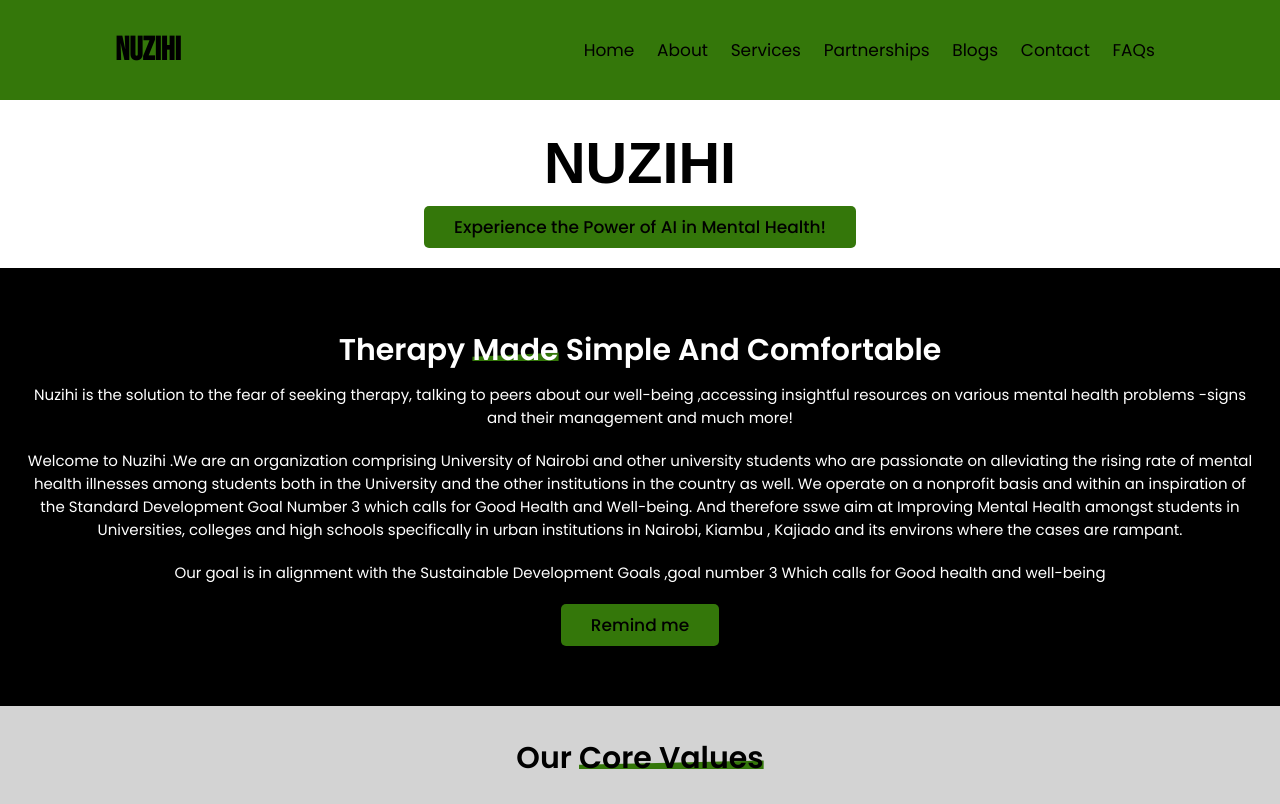
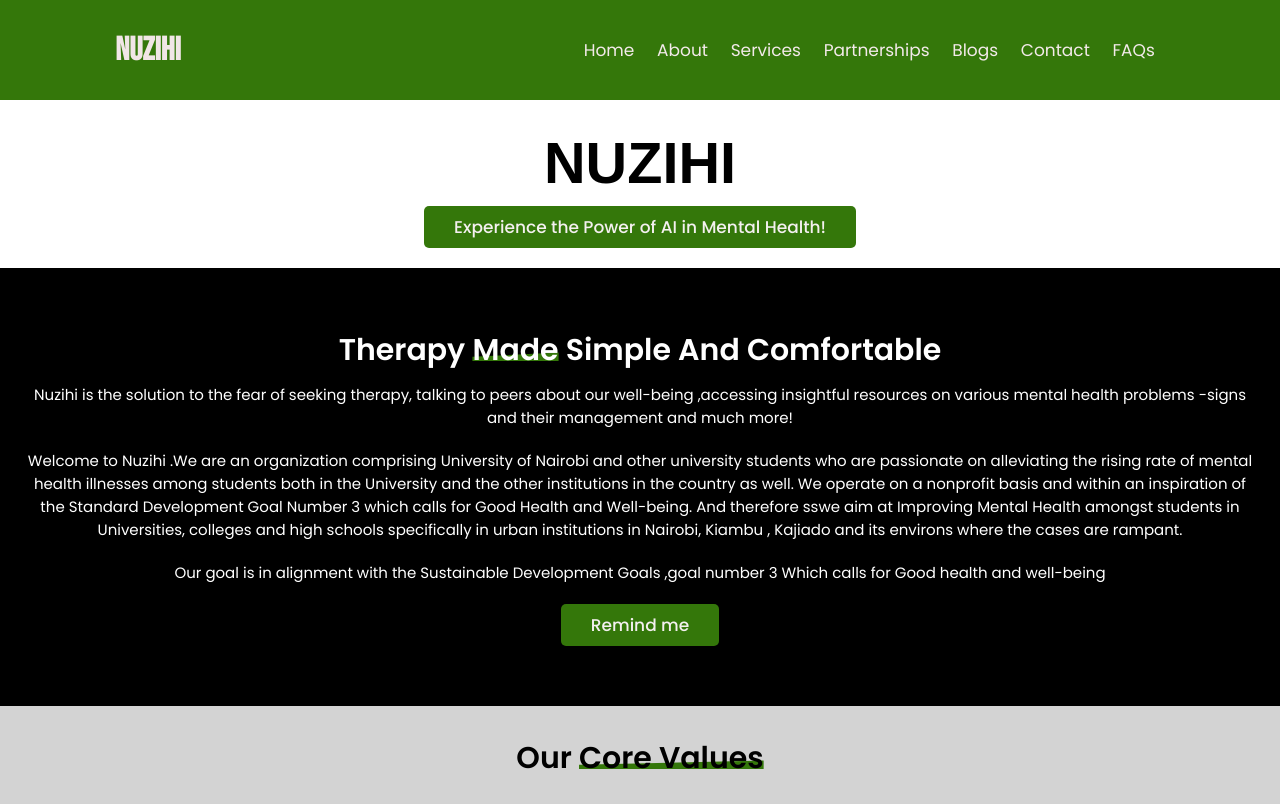
Before and after one commit to nuzihi/N-Website, a plain HTML site: page index.html in a window 1280 px wide. Shown: the top 804 px of the page. Drawn offline with nearby package versions, Linux system fonts and the light colour scheme; a script that the page names is missing.

Commit message:
modify the navbar links colour to white

```diff
--- a/style.css
+++ b/style.css
@@ -39,7 +39,7 @@ section {
   padding-bottom: 2rem;
   text-align: center;
   font-size: 2.5rem;
-  color: black;
+  color: rgb(236, 229, 229);
   text-transform: capitalize;
 }
 
@@ -66,7 +66,7 @@ section {
   margin-top: 1rem;
   padding: 0.8rem 3rem;
   background: var(--nuzihi-green);
-  color: black;
+  color: rgb(244, 240, 240);
   cursor: pointer;
   font-size: 1.7rem;
   border-radius: 0.5rem;
@@ -76,6 +76,7 @@ section {
 
 .btn:hover {
   background: lightgrey;
+  color: rgb(0, 0, 0);
 }
 
 .header {
@@ -94,7 +95,7 @@ section {
 .header .logo {
   font-family: "Bebas Neue", sans-serif;
   font-size: calc(1.5rem + 1.4vw);
-  color: black;
+  color: rgb(241, 230, 230);
   font-weight: bold;
 }
 .ai-img{
@@ -111,12 +112,12 @@ section {
 .header .navbar a {
   margin: 0 1rem;
   font-size: 1.7rem;
-  color: black;
+  color: rgb(243, 234, 234);
   text-transform: capitalize;
 }
 
 .header .navbar a:hover {
-  color: white;
+  color: rgb(252, 29, 204);
 
 }
 
```
